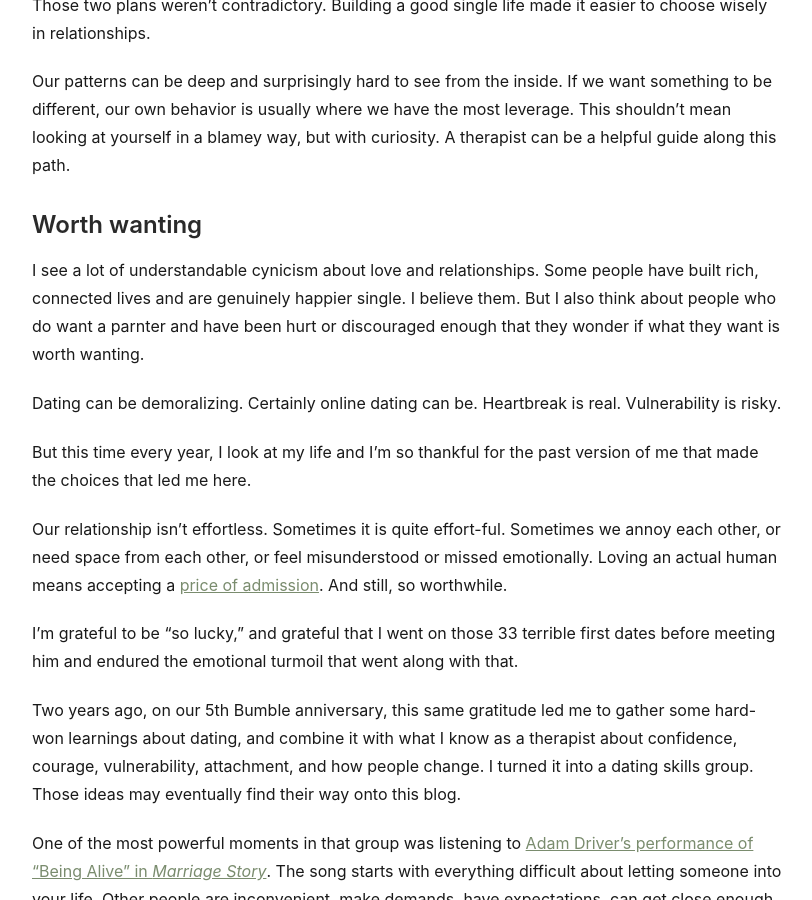
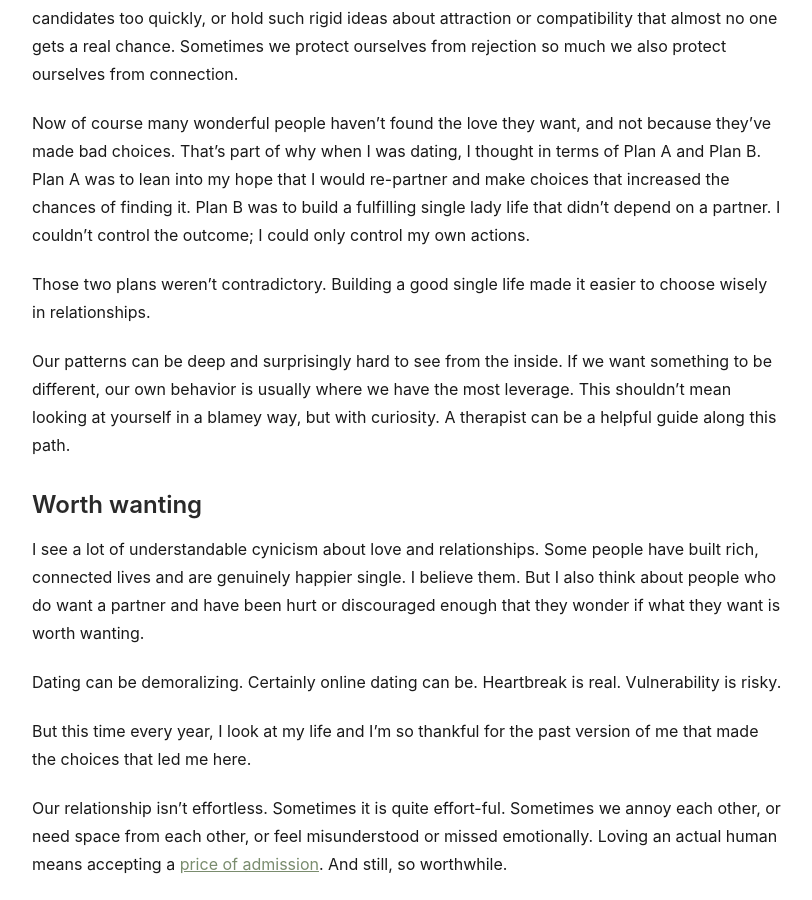
Before and after one commit to SaraRands/sararands-site, a Jekyll site: the page built from _posts/2026-10-11-healing-power-of-relationships.md, in a window 1280 px wide and 900 px high, scrolled down 2550 px. Shown: the whole window, without its empty margins (233-1045 px from the left). Built offline with Jekyll 4.4.1, drawn with Linux system fonts in a browser that asks for light colours.

Commit message:
love and luck image

```diff
--- a/_posts/2026-10-11-healing-power-of-relationships.md
+++ b/_posts/2026-10-11-healing-power-of-relationships.md
@@ -57,7 +60,7 @@
 
 ## Worth wanting
 
-I see a lot of understandable cynicism about love and relationships. Some people have built rich, connected lives and are genuinely happier single. I believe them. But I also think about people who do want a parnter and have been hurt or discouraged enough that they wonder if what they want is worth wanting.
+I see a lot of understandable cynicism about love and relationships. Some people have built rich, connected lives and are genuinely happier single. I believe them. But I also think about people who do want a partner and have been hurt or discouraged enough that they wonder if what they want is worth wanting.
 
 Dating can be demoralizing. Certainly online dating can be. Heartbreak is real. Vulnerability is risky.
 
```
Also changed, not shown: other parts of _posts/2026-10-11-healing-power-of-relationships.md (+3 -0 lines), assets/images/so-lucky-og.jpg (added).
